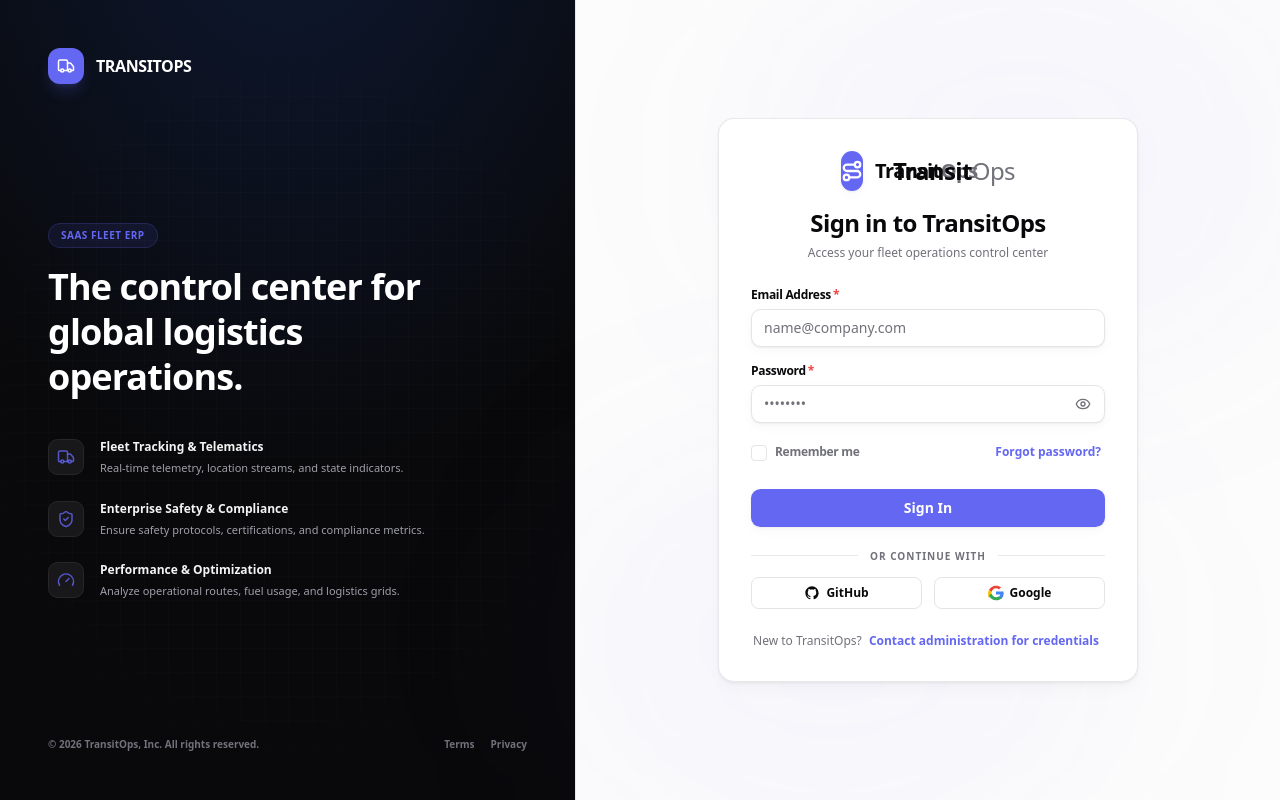
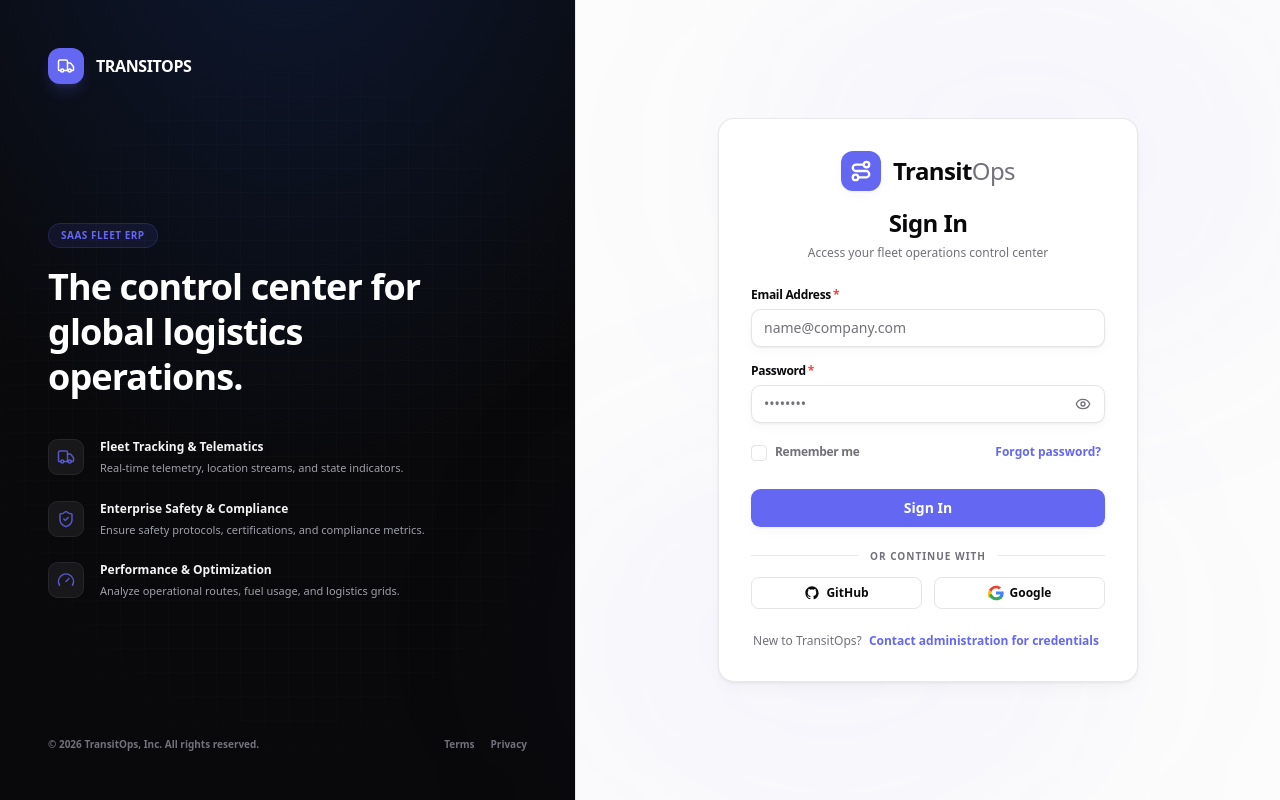
Before and after one commit to Devrajsinh0419/TransitOps, a Next.js app in the folder frontend/: page /login in a window 1280 px wide. Built offline with nearby package versions, Linux system fonts and the light colour scheme; no server answers.

Commit message:
Final Fix

```diff
--- a/frontend/src/app/(auth)/login/page.tsx
+++ b/frontend/src/app/(auth)/login/page.tsx
@@ -105,7 +105,7 @@
   return (
     <AuthCard>
       <AuthHeader
-        title="Sign in to TransitOps"
+        title="Sign In"
         subtitle="Access your fleet operations control center"
       />
 
--- a/frontend/src/components/auth/AuthLogo.tsx
+++ b/frontend/src/components/auth/AuthLogo.tsx
@@ -5,7 +5,7 @@
 export function AuthLogo() {
   return (
     <div className="flex items-center gap-3 justify-center select-none">
-      <AppLogo className="h-10 w-10 text-primary" />
+      <AppLogo collapsed={true} className="h-10 w-10 text-primary" />
       <AppTitle size="lg" />
     </div>
   );
--- a/frontend/src/components/common/AppTitle.tsx
+++ b/frontend/src/components/common/AppTitle.tsx
@@ -14,7 +14,7 @@
 
 export function AppTitle({ className, size = 'md' }: AppTitleProps) {
   return (
-    <span className={cn('tracking-tight text-foreground select-none', sizes[size], className)}>
+    <span className={cn('tracking-tight  text-foreground select-none', sizes[size], className)}>
       Transit<span className="text-muted-foreground font-medium">Ops</span>
     </span>
   );
```
